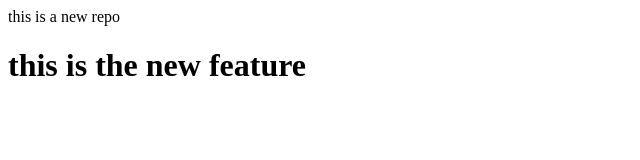
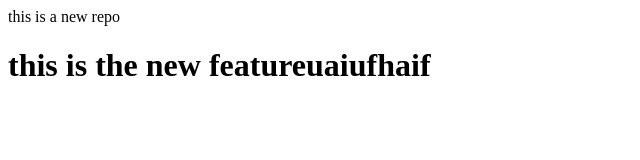
Before and after one commit to mohdshahzad1/localreepo, a plain HTML site: page index.html in a window 1280 px wide. Shown: the whole page, without its empty margins (0-640 px from the left). Drawn offline with Linux system fonts and the light colour scheme.

Commit message:
new feature added

```diff
--- a/index.html
+++ b/index.html
@@ -2,4 +2,4 @@
     this is a new repo
 
 </p>
-<h1>this is the new feature</h1>
+<h1>this is the new featureuaiufhaif</h1>
```
